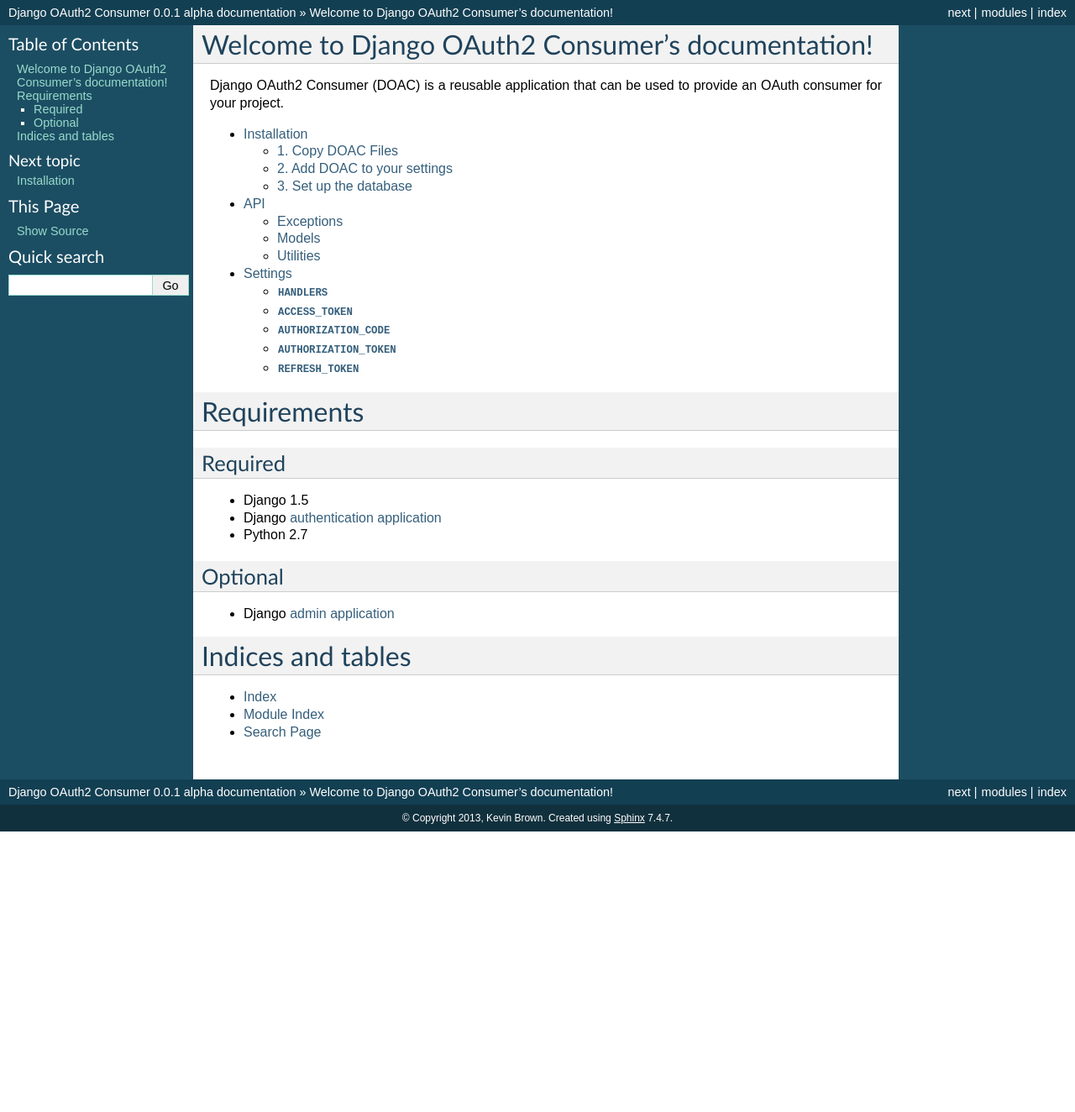
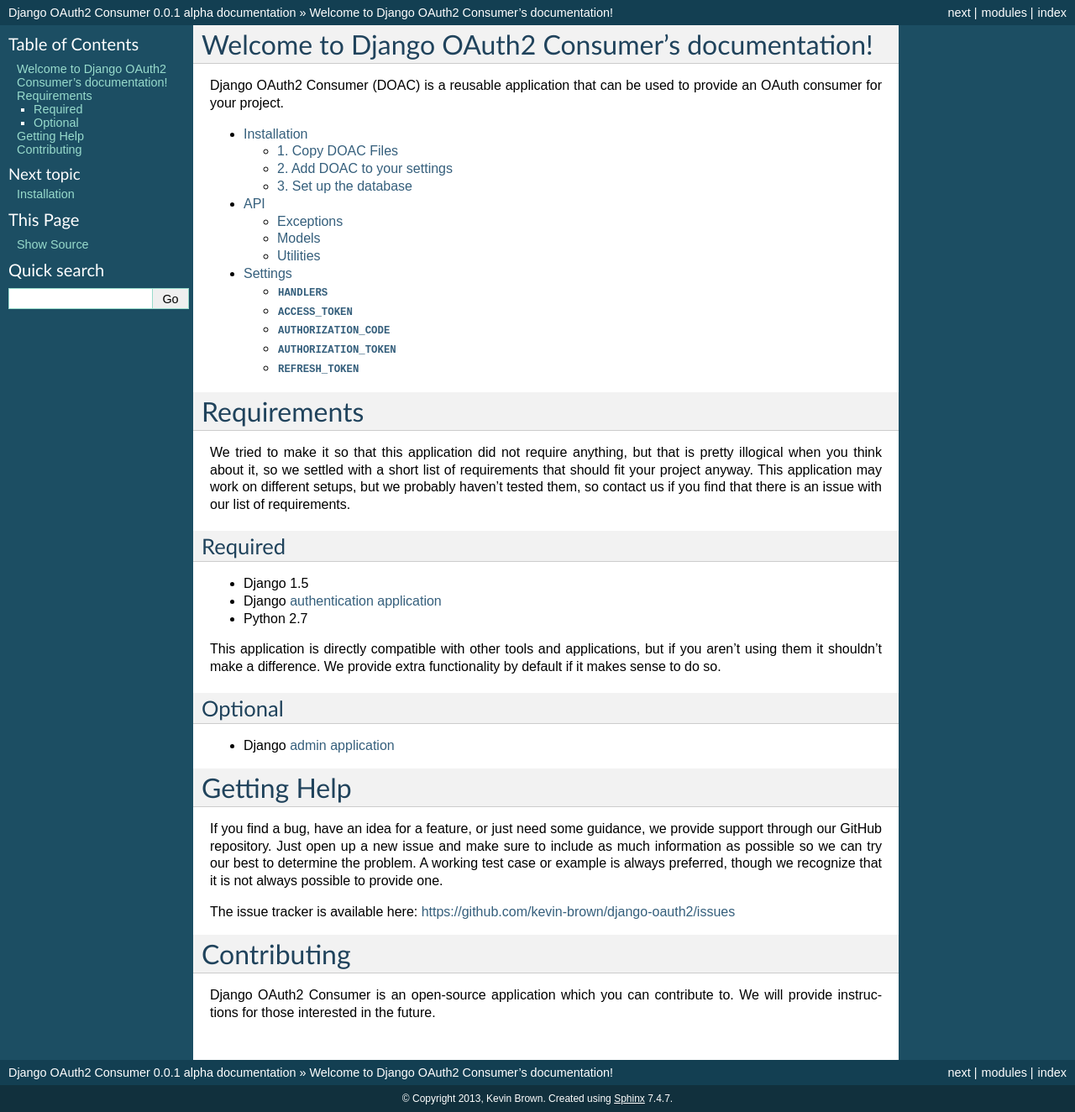
Before and after one commit to Rediker-Software/doac, a Sphinx documentation site: the page built from docs/source/index.rst, in a window 1280 px wide. Shown: the whole page at 84% size. Built offline with Sphinx 7.4.7, drawn with Linux system fonts in a browser that asks for light colours; before the commit the page ends 990 px from its top, so only the background shows below that.

Commit message:
Changed the index page of the docs

```diff
--- a/docs/source/index.rst
+++ b/docs/source/index.rst
@@ -19,6 +19,8 @@
 Requirements
 ============
 
+We tried to make it so that this application did not require anything, but that is pretty illogical when you think about it, so we settled with a short list of requirements that should fit your project anyway.  This application may work on different setups, but we probably haven't tested them, so contact us if you find that there is an issue with our list of requirements.
+
 Required
 --------
 
@@ -26,14 +28,21 @@
 - Django `authentication application <https://docs.djangoproject.com/en/1.5/topics/auth/>`_
 - Python 2.7
 
+This application is directly compatible with other tools and applications, but if you aren't using them it shouldn't make a difference.  We provide extra functionality by default if it makes sense to do so.
+
 Optional
 --------
 
 - Django `admin application <https://docs.djangoproject.com/en/1.5/ref/contrib/admin/>`_
 
-Indices and tables
-==================
+Getting Help
+============
 
-* :ref:`genindex`
-* :ref:`modindex`
-* :ref:`search`
+If you find a bug, have an idea for a feature, or just need some guidance, we provide support through our GitHub repository.  Just open up a new issue and make sure to include as much information as possible so we can try our best to determine the problem.  A working test case or example is always preferred, though we recognize that it is not always possible to provide one.
+
+The issue tracker is available here: https://github.com/kevin-brown/django-oauth2/issues
+
+Contributing
+============
+
+Django OAuth2 Consumer is an open-source application which you can contribute to.  We will provide instructions for those interested in the future.
```
